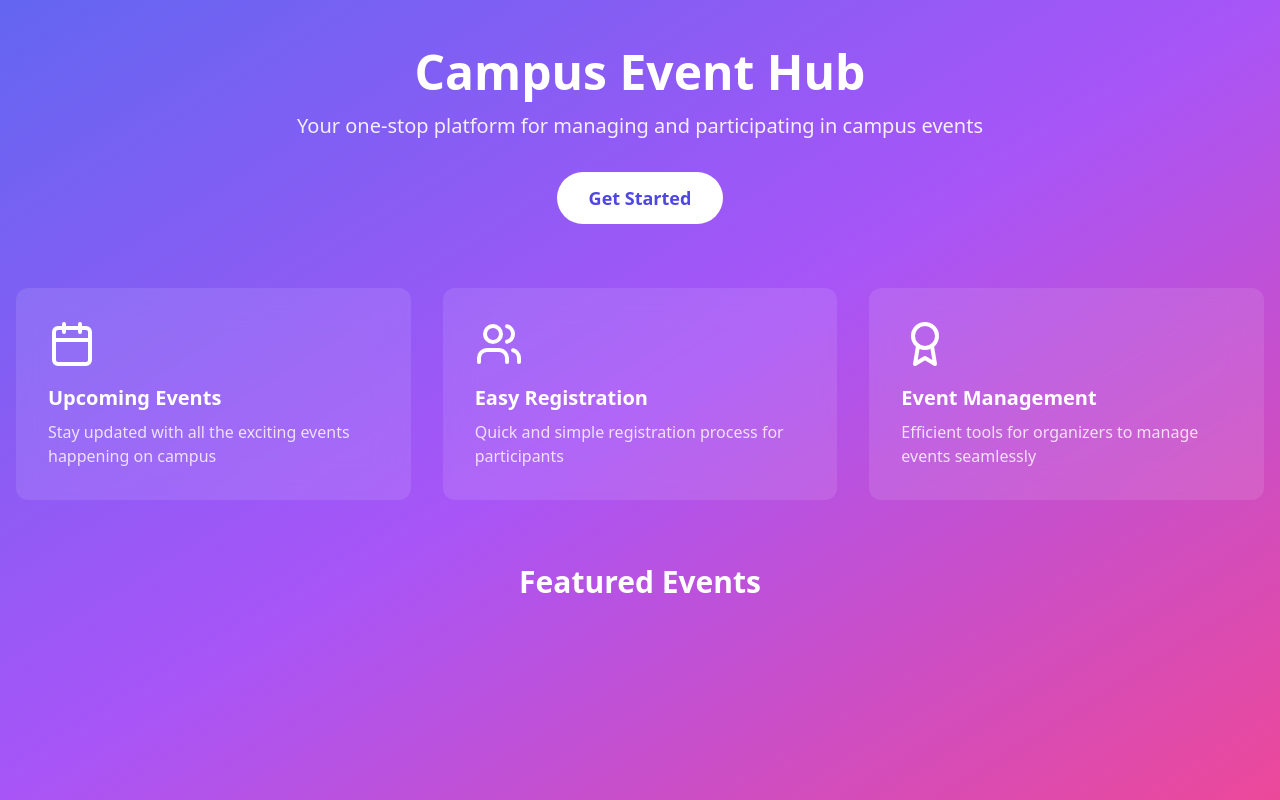
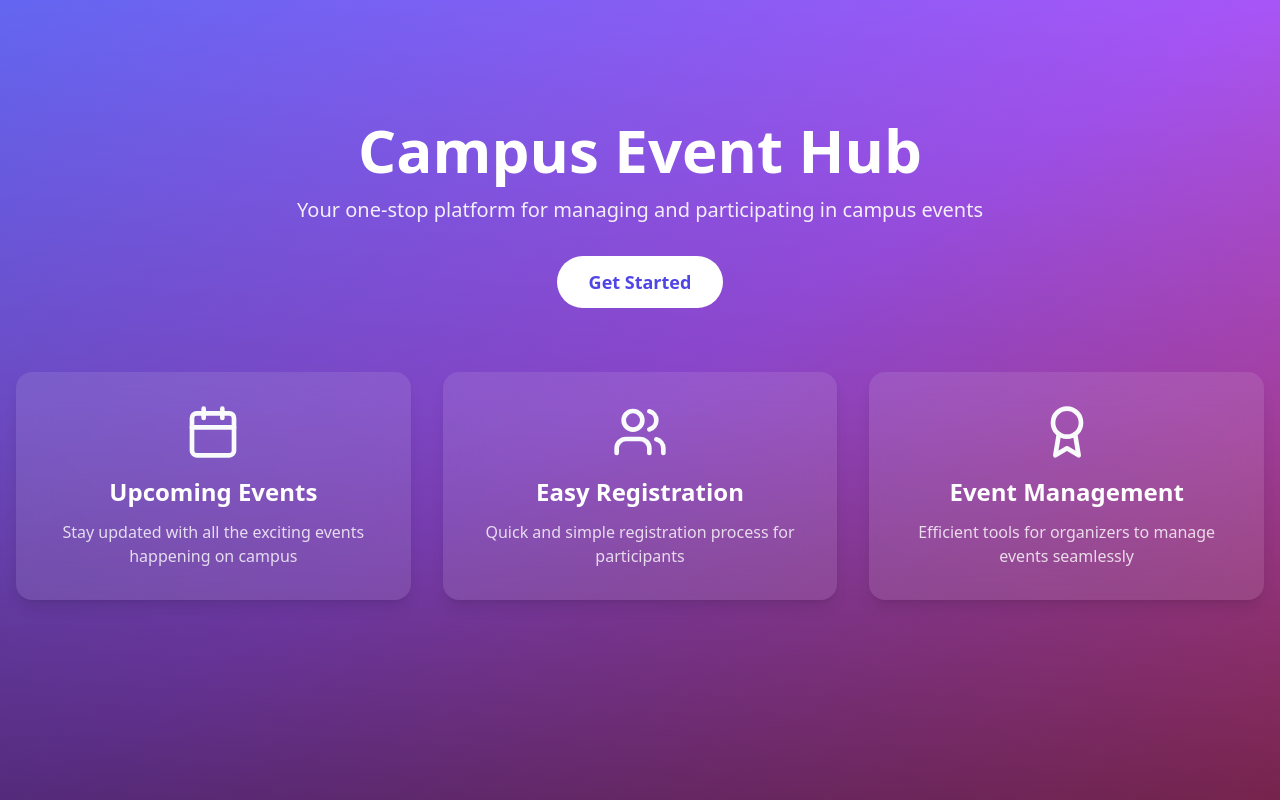
Before and after one commit to KARTHI27IT/EventManagement, a React (Vite) app in the folder project/: page / in a window 1280 px wide. Built offline with nearby package versions, Linux system fonts and the light colour scheme.

Commit message:
Update HomePage.tsx

```diff
--- a/project/src/pages/HomePage.tsx
+++ b/project/src/pages/HomePage.tsx
@@ -6,10 +6,11 @@ function HomePage() {
   const navigate = useNavigate();
 
   return (
-    <div className="min-h-screen bg-gradient-to-br from-indigo-500 via-purple-500 to-pink-500">
-      <div className="container mx-auto px-4 py-12">
-        <div className="text-center mb-16">
-          <h1 className="text-5xl font-bold text-white mb-4">
+    <div className="min-h-screen bg-gradient-to-br from-indigo-500 via-purple-500 to-pink-500 flex items-center justify-center relative overflow-hidden">
+      <div className="absolute inset-0 bg-gradient-to-b from-transparent via-black/20 to-black/50"></div>
+      <div className="container mx-auto px-4 py-12 text-center relative z-10">
+        <div className="mb-16">
+          <h1 className="text-6xl font-bold text-white mb-4">
             Campus Event Hub
           </h1>
           <p className="text-xl text-white opacity-90 mb-8">
@@ -24,35 +25,32 @@ function HomePage() {
         </div>
 
         <div className="grid md:grid-cols-3 gap-8 mt-16">
-          <div className="bg-white bg-opacity-10 backdrop-blur-lg rounded-xl p-8 text-white">
-            <Calendar className="w-12 h-12 mb-4" />
-            <h3 className="text-xl font-semibold mb-2">Upcoming Events</h3>
+          <div className="bg-white bg-opacity-10 backdrop-blur-lg rounded-2xl p-8 text-white shadow-lg hover:shadow-xl transition-shadow duration-300">
+            <Calendar className="w-14 h-14 mb-4 text-gray-50 mx-auto" />
+            <h3 className="text-2xl font-semibold mb-3">Upcoming Events</h3>
             <p className="opacity-80">
               Stay updated with all the exciting events happening on campus
             </p>
           </div>
 
-          <div className="bg-white bg-opacity-10 backdrop-blur-lg rounded-xl p-8 text-white">
-            <Users className="w-12 h-12 mb-4" />
-            <h3 className="text-xl font-semibold mb-2">Easy Registration</h3>
+          <div className="bg-white bg-opacity-10 backdrop-blur-lg rounded-2xl p-8 text-white shadow-lg hover:shadow-xl transition-shadow duration-300">
+            <Users className="w-14 h-14 mb-4 text-gray-50 mx-auto" />
+            <h3 className="text-2xl font-semibold mb-3">Easy Registration</h3>
             <p className="opacity-80">
               Quick and simple registration process for participants
             </p>
           </div>
 
-          <div className="bg-white bg-opacity-10 backdrop-blur-lg rounded-xl p-8 text-white">
-            <Award className="w-12 h-12 mb-4" />
-            <h3 className="text-xl font-semibold mb-2">Event Management</h3>
+          <div className="bg-white bg-opacity-10 backdrop-blur-lg rounded-2xl p-8 text-white shadow-lg hover:shadow-xl transition-shadow duration-300">
+            <Award className="w-14 h-14 mb-4 text-gray-50 mx-auto" />
+            <h3 className="text-2xl font-semibold mb-3">Event Management</h3>
             <p className="opacity-80">
               Efficient tools for organizers to manage events seamlessly
             </p>
           </div>
         </div>
 
-        <div className="mt-16">
-          <h2 className="text-3xl font-bold text-white mb-8 text-center">
-            Featured Events
-          </h2>
+        <div className="mt-20">
           <div className="grid md:grid-cols-2 lg:grid-cols-3 gap-8">
             {/* Event cards will be dynamically populated from the database */}
           </div>
```
